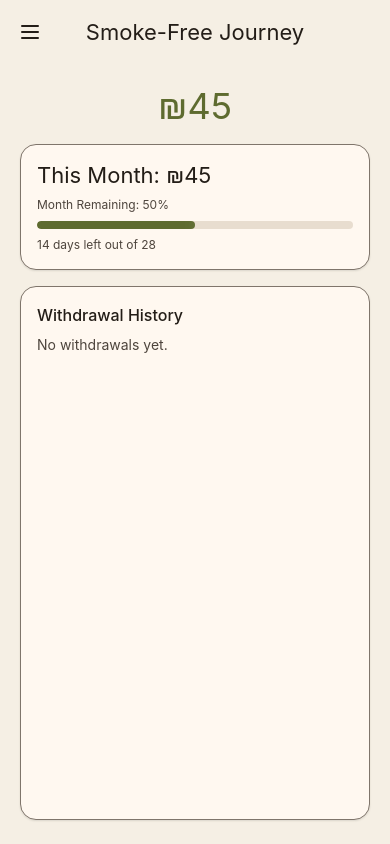
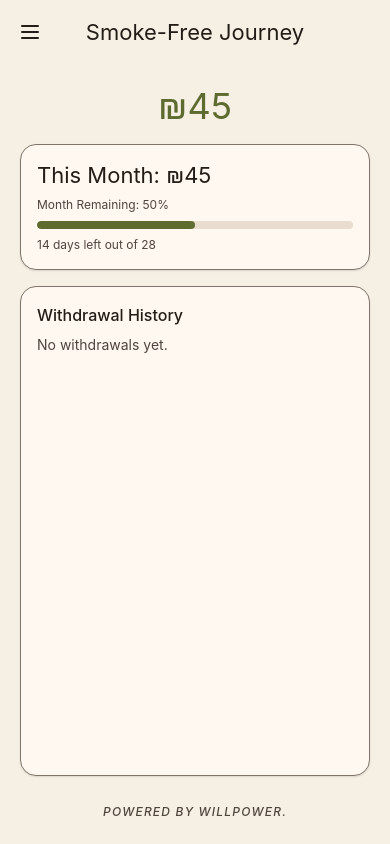
Before and after one commit to Vaidas737/VKSmokeQuit, a React Native app: screen / in a window 390 px wide. Built offline with nearby package versions, Linux system fonts and the light colour scheme.

Commit message:
branding credit

```diff
--- a/src/screens/HomeScreen.tsx
+++ b/src/screens/HomeScreen.tsx
@@ -415,6 +415,19 @@ export function HomeScreen({isMenuVisible = false}: HomeScreenProps) {
             ) : null}
           </View>
         </AppCard>
+
+        <AppText
+          color="onSurfaceVariant"
+          style={[
+            styles.brandingCredit,
+            {
+              marginTop: theme.spacing[12],
+            },
+          ]}
+          testID="home-branding-credit"
+          variant="labelMedium">
+          powered by willpower.
+        </AppText>
       </View>
 
       <AppSnackbar
@@ -556,6 +569,12 @@ const styles = StyleSheet.create({
   summaryValue: {
     textAlign: 'center',
   },
+  brandingCredit: {
+    fontStyle: 'italic',
+    letterSpacing: 1.2,
+    textAlign: 'center',
+    textTransform: 'uppercase',
+  },
   withdrawalHistoryBody: {
     flex: 1,
     position: 'relative',
```
Also changed, not shown: 2 other files (tests, documents, lock files or other folders).
